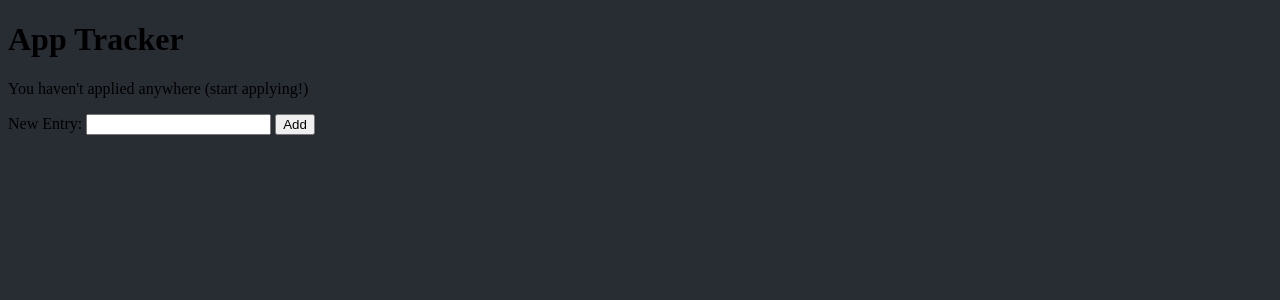
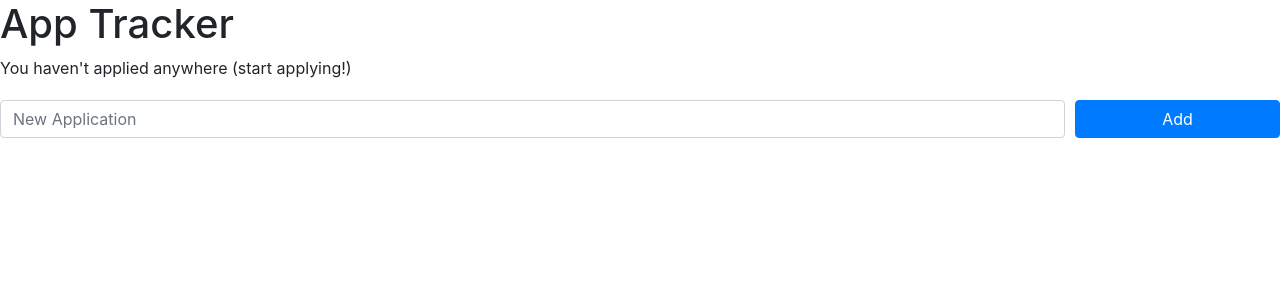
Before and after one commit to kyletolentino/apptracker, a Flask app: page / in a window 1280 px wide. Shown: the top 300 px of the page. Run offline with Flask 2, Linux system fonts and the light colour scheme; data that the repository does not hold is empty; some libraries are stand-ins or nearby versions.

Commit message:
implemented boostrap, need to fix

```diff
--- a/templates/base.html
+++ b/templates/base.html
@@ -1,7 +1,8 @@
 <!DOCTYPE html>
 <html lang="en">
 <head>
-    <link rel="stylesheet" href="{{ url_for('static', filename='css/main.css') }}">
+    <!-- <link rel="stylesheet" href="{{ url_for('static', filename='css/main.css') }}"> -->
+    <link href="https://stackpath.bootstrapcdn.com/bootstrap/4.5.0/css/bootstrap.min.css" rel="stylesheet" integrity="sha384-9aIt2nRpC12Uk9gS9baDl411NQApFmC26EwAOH8WgZl5MYYxFfc+NcPb1dKGj7Sk" crossorigin="anonymous">
     <meta charset="UTF-8">
     <meta name="viewport" content="width=device-width, initial-scale=1.0">
     <meta http-equiv="X-UA-Compatible" content="ie=edge">
@@ -13,5 +14,9 @@
 </head>
 <body>
     {% block content %}{% endblock %}
+
+    <script src="https://code.jquery.com/jquery-3.3.1.slim.min.js" integrity="sha384-q8i/X+965DzO0rT7abK41JStQIAqVgRVzpbzo5smXKp4YfRvH+8abtTE1Pi6jizo" crossorigin="anonymous"></script>
+    <script src="https://cdnjs.cloudflare.com/ajax/libs/popper.js/1.14.7/umd/popper.min.js" integrity="sha384-UO2eT0CpHqdSJQ6hJty5KVphtPhzWj9WO1clHTMGa3JDZwrnQq4sF86dIHNDz0W1" crossorigin="anonymous"></script>
+    <script src="https://stackpath.bootstrapcdn.com/bootstrap/4.3.1/js/bootstrap.min.js" integrity="sha384-JjSmVgyd0p3pXB1rRibZUAYoIIy6OrQ6VrjIEaFf/nJGzIxFDsf4x0xIM+B07jRM" crossorigin="anonymous"></script>
 </body>
 </html>
--- a/templates/index.html
+++ b/templates/index.html
@@ -19,7 +19,7 @@
             <tr>
                 <td><a href="">{{ company.name }}</a></td>
                 <td>{{ company.date.date() }}</td>
-                <td><a href="">Delete</a></td>
+                <td class="text-right"><a class="btn btn-danger btn-sm" href="" role="button">Delete</a></td>
             </tr>
             {% endfor %}
         </tbody>
@@ -27,9 +27,15 @@
     {% endif %}
 
     <form action="/" method="POST">
-        <label for="newEntry">New Entry:</label>
-        <input type="text" name="name" id="newEntry">
-        <button type="submit">Add</button>
+        <div class="form-row">
+            <div class="col-sm-10 my-1">
+                <label for="newEntry" class="sr-only">New Entry:</label>
+                <input type="text" class="form-control" name="name" id="newEntry" placeholder="New Application">
+            </div>
+            <div class="col-sm-2 my-1">
+                <button type="submit" class="btn btn-primary btn-block">Add</button>
+            </div>
+        </div>
     </form>
 </div>
 {% endblock content %}
```
